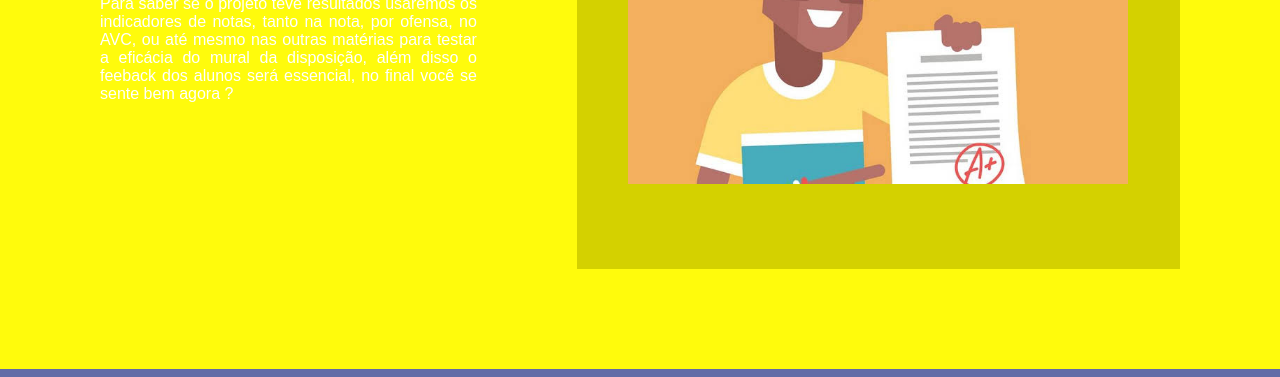
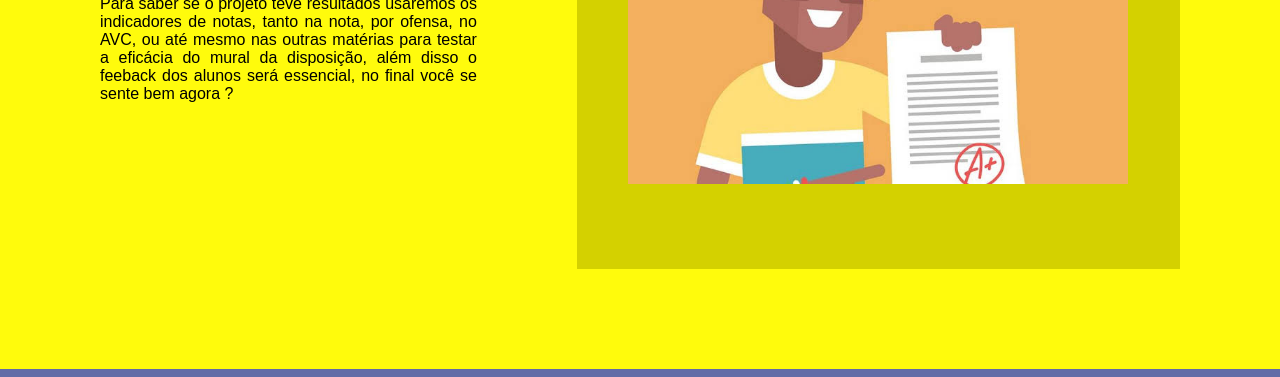
Before and after one commit to gitcaios16/Site-para-projetos-integradores, a plain HTML site: page indicadores.html in a window 1280 px wide. Shown: the part 423-800 px from the top of the page. Drawn offline with Linux system fonts and the light colour scheme.

Commit message:
Update estilo-indicador.css

```diff
--- a/estilo-indicador.css
+++ b/estilo-indicador.css
@@ -30,7 +30,7 @@ header{
 }
 
 .textos{
-    color: white;
+    color: black;
     width: 2500px;
     text-align: center;
 
@@ -67,12 +67,6 @@ header{
 }
 
 
-
-.textos p:hover{
-    color: rgb(253, 251, 214);
-    font-size: 20px;}
-
-
     header:hover{
        color: rgb(253, 251, 214);
     font-size: 40px;
```
